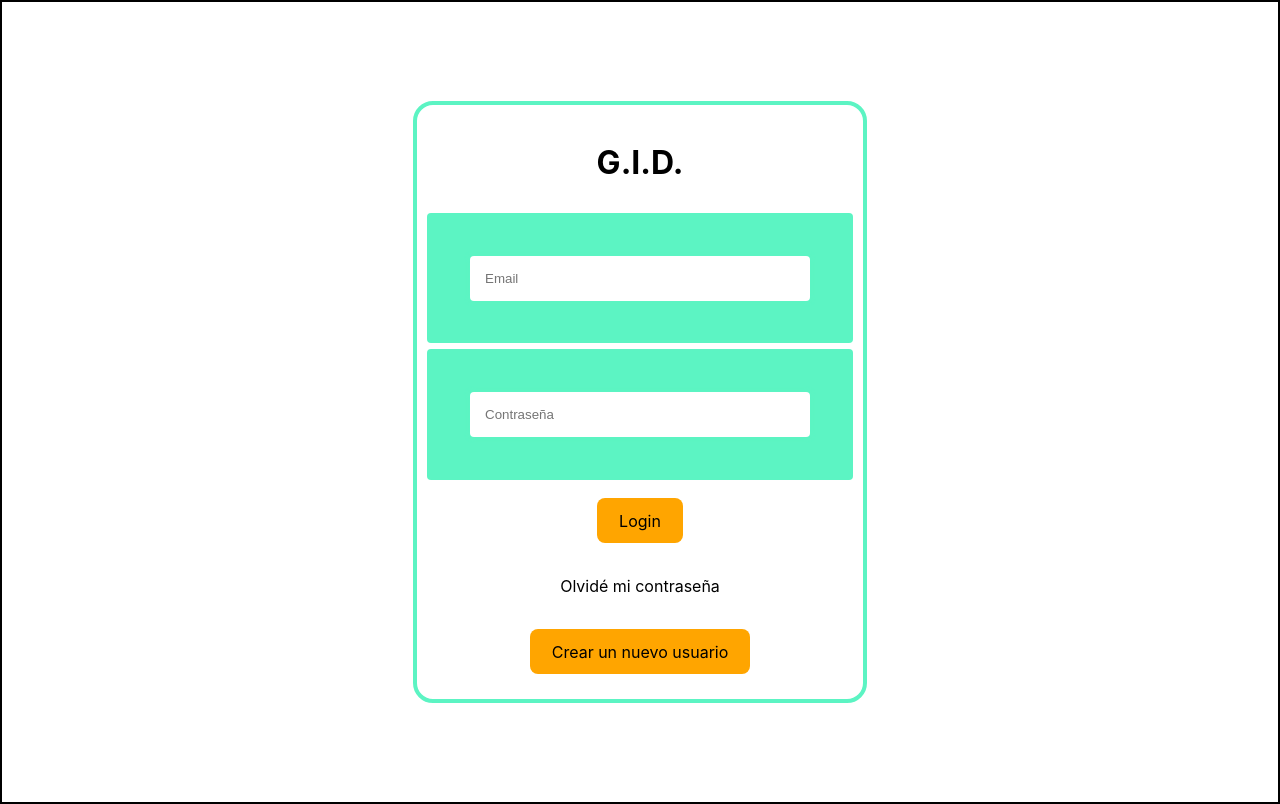
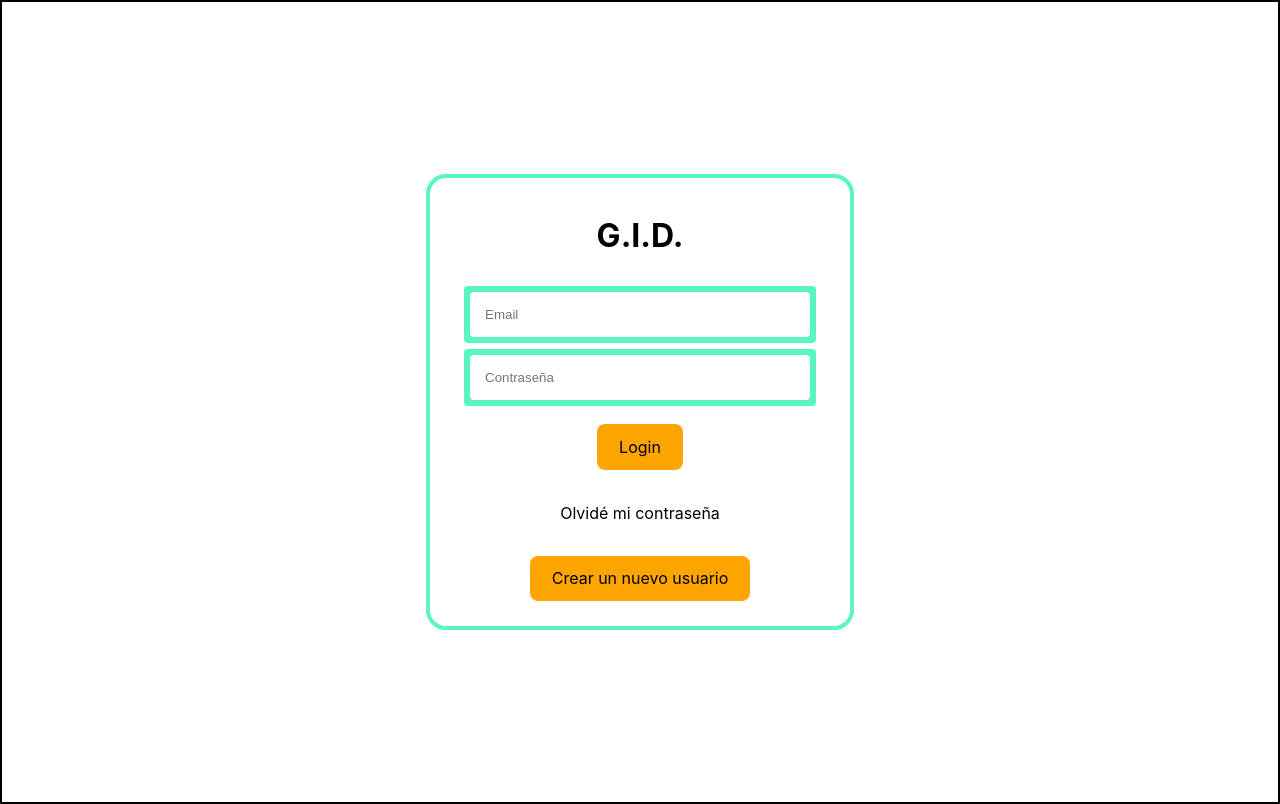
Before and after one commit to dabadema/Presas, a React (Vite) app: page /login in a window 1280 px wide. Built offline with nearby package versions, Linux system fonts and the light colour scheme; the HTML template or start-up script is replaced by a standard one.

Commit message:
Fix: Typo in padding property

```diff
--- a/src/components/NewUser.css
+++ b/src/components/NewUser.css
@@ -23,7 +23,7 @@
     justify-content: center;
     align-items: center;
     margin: 3px 0px 3px 0px;
-    padding: 1cm;
+    padding: 1px;
     background-color: var(--light-green);
     border: 0px solid var(--light-green);
     width: 350px;
```
